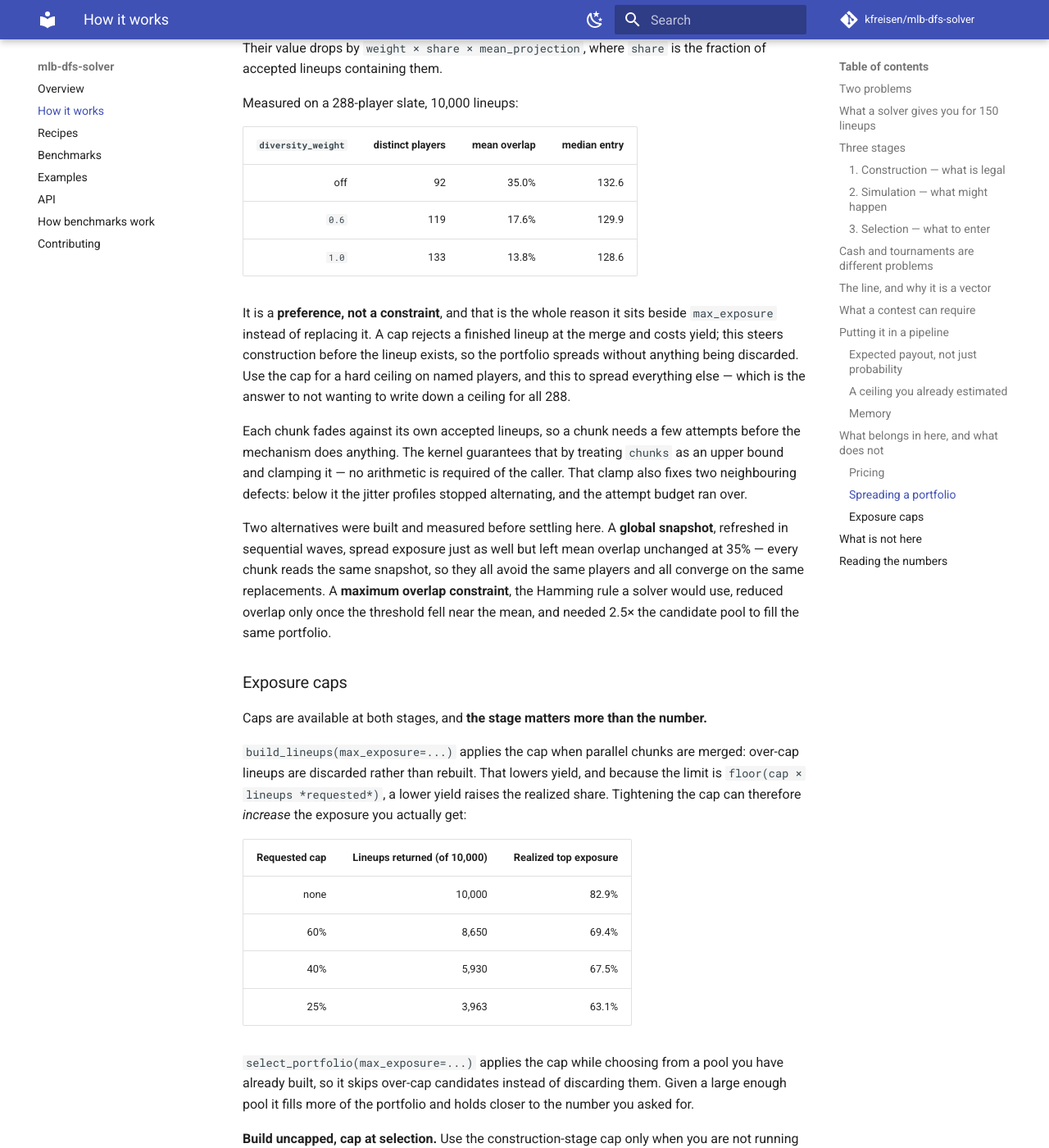
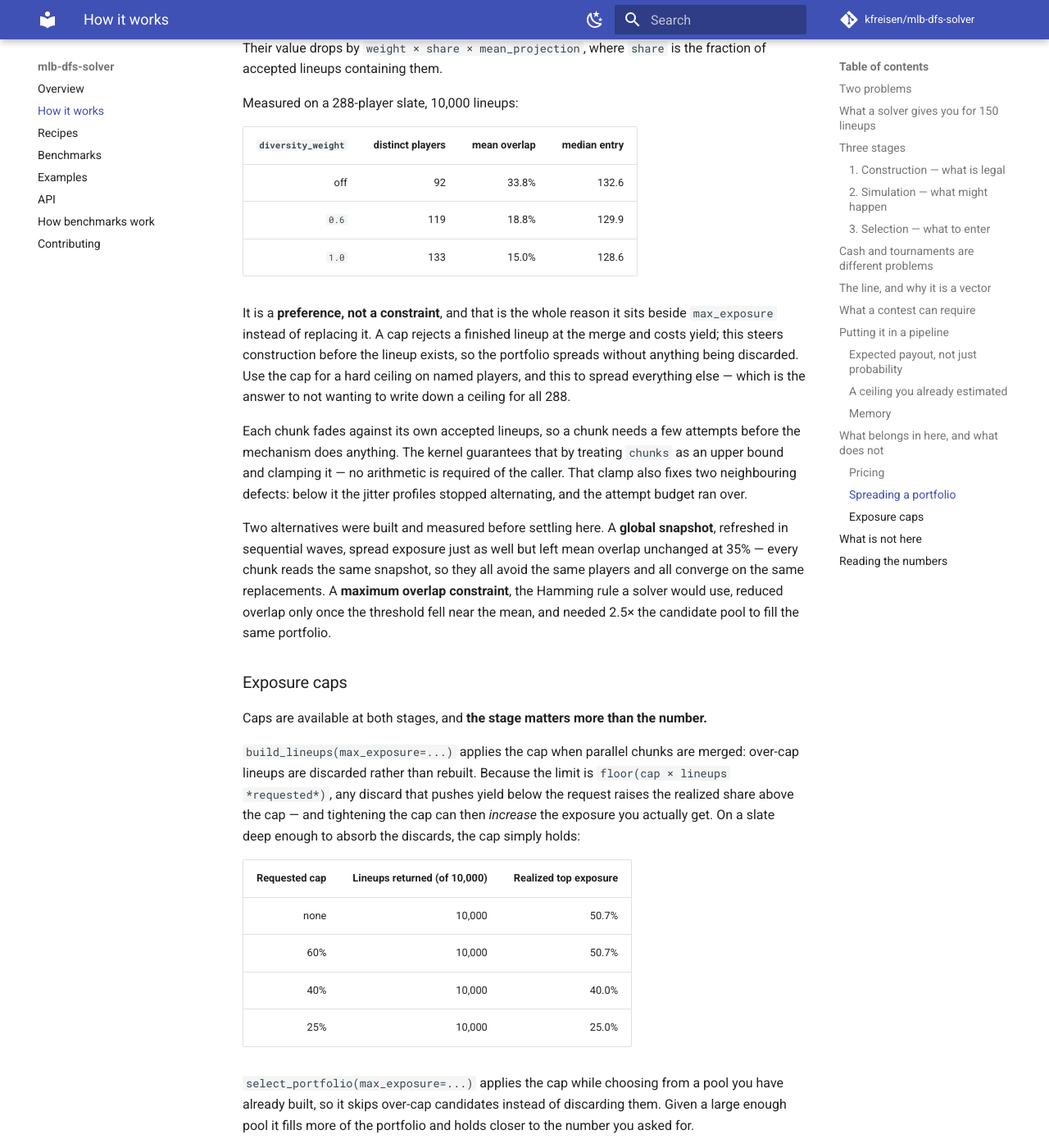
Before and after one commit to kfreisen/dfs-solver-rs, an MkDocs documentation site: the page built from docs/concepts.md, in a window 1280 px wide and 1400 px high, scrolled down 7656 px. Shown: the whole window at 82% size. Built offline with MkDocs 1.6.1 and Material for MkDocs 9.7.7, drawn with Linux system fonts in a browser that asks for light colours; comment, search, counter and statistics services are not loaded.

Commit message:
Re-measure the drifted tables; state history as constraints
The exposure table in build_lineups and concepts predated the pitcher
pricing fix, and the story it told has inverted: on the current slate
every cap returns 10,000 of 10,000 and holds exactly (40% -> 40.0%,
25% -> 25.0%). The floor-of-requested arithmetic still bites when yield
falls short, and the prose now says when. Diversity overlap figures
refreshed to the current slate (33.8/18.8/15.0). The fixture and
baseline docstrings now state their design constraints in the present
tense instead of retelling how each was once got wrong.

Co-Authored-By: Claude Opus 5 (1M context) <noreply@anthropic.com>
Claude-Session: https://claude.ai/code/session_01DbPZK2RQwc764y5Pr32kWR

```diff
--- a/docs/concepts.md
+++ b/docs/concepts.md
@@ -315,9 +315,9 @@ Measured on a 288-player slate, 10,000 lineups:
 
 | `diversity_weight` | distinct players | mean overlap | median entry |
 | ---: | ---: | ---: | ---: |
-| off | 92 | 35.0% | 132.6 |
-| `0.6` | 119 | 17.6% | 129.9 |
-| `1.0` | 133 | 13.8% | 128.6 |
+| off | 92 | 33.8% | 132.6 |
+| `0.6` | 119 | 18.8% | 129.9 |
+| `1.0` | 133 | 15.0% | 128.6 |
 
 It is a **preference, not a constraint**, and that is the whole reason it sits
 beside `max_exposure` instead of replacing it. A cap rejects a finished lineup at
@@ -345,17 +345,18 @@ the same portfolio.
 Caps are available at both stages, and **the stage matters more than the number.**
 
 `build_lineups(max_exposure=...)` applies the cap when parallel chunks are
-merged: over-cap lineups are discarded rather than rebuilt. That lowers yield,
-and because the limit is `floor(cap × lineups *requested*)`, a lower yield raises
-the realized share. Tightening the cap can therefore *increase* the exposure you
-actually get:
+merged: over-cap lineups are discarded rather than rebuilt. Because the limit is
+`floor(cap × lineups *requested*)`, any discard that pushes yield below the
+request raises the realized share above the cap — and tightening the cap can
+then *increase* the exposure you actually get. On a slate deep enough to absorb
+the discards, the cap simply holds:
 
 | Requested cap | Lineups returned (of 10,000) | Realized top exposure |
 | ---: | ---: | ---: |
-| none | 10,000 | 82.9% |
-| 60% | 8,650 | 69.4% |
-| 40% | 5,930 | 67.5% |
-| 25% | 3,963 | 63.1% |
+| none | 10,000 | 50.7% |
+| 60% | 10,000 | 50.7% |
+| 40% | 10,000 | 40.0% |
+| 25% | 10,000 | 25.0% |
 
 `select_portfolio(max_exposure=...)` applies the cap while choosing from a pool
 you have already built, so it skips over-cap candidates instead of discarding
```
Also changed, not shown: 3 other files.
